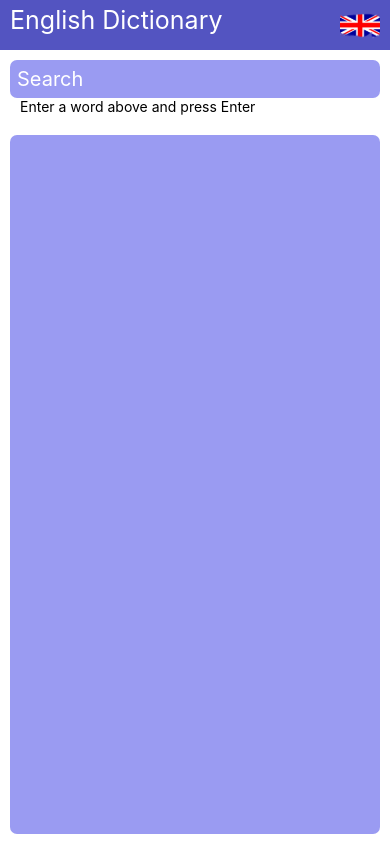
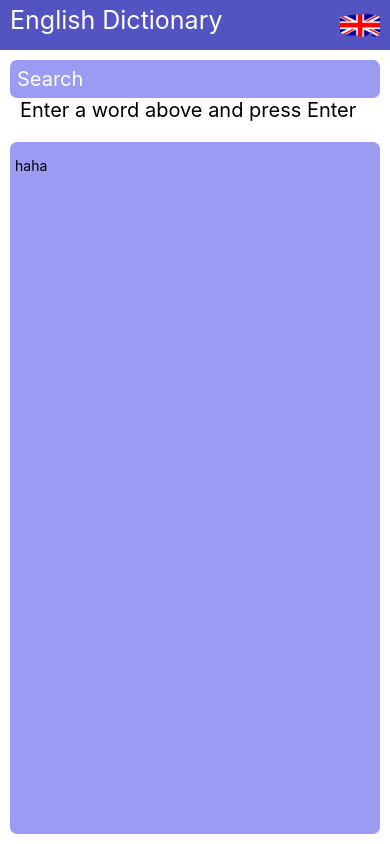
Before and after one commit to CollinsOlix/dictionary, a React Native app: screen / in a window 390 px wide. Built offline with nearby package versions, Linux system fonts and the light colour scheme.

Commit message:
Made minor changes like font sizes etc

```diff
--- a/App.js
+++ b/App.js
@@ -11,7 +11,13 @@ import {
   SectionList,
 } from "react-native";
 
+// getWordMeaning("hot");
+const App = () => {
   const getWordMeaning = async (word) => {
+    setIsLoading(true);
+    setHelperText(`Searching the web for ${word}`);
+    setWord("");
+    setPhonetics("");
     try {
       const datafetch = await fetch(
         `https://api.dictionaryapi.dev/api/v2/entries/en/${word}`
@@ -22,10 +28,8 @@ const getWordMeaning = async (word) => {
       alert(error);
     }
   };
-// getWordMeaning("hot");
-const App = () => {
   const [word, setWord] = useState("");
-  const [isLoading, setIsLoading] = useState("");
+  const [isLoading, setIsLoading] = useState(true);
   const [phonetics, setPhonetics] = useState("");
   const [helperText, setHelperText] = useState(
     "Enter a word above and press Enter"
@@ -57,6 +61,8 @@ const App = () => {
           onSubmitEditing={(e) => {
             (async () => await getWordMeaning(e.nativeEvent["text"]))().then(
               (res) => {
+                setHelperText("Enter a word above and press Enter");
+                setIsLoading(false);
                 setWord(res.word);
                 setPhonetics(res.phonetic);
                 setData([
@@ -76,10 +82,10 @@ const App = () => {
                           return `Meaning${index + 1} :    Part of Speech:    ${
                             res.meanings[count[index]].partOfSpeech
                           }
-                            \n${d.definition}\n ${
+                          \n${d.definition}${
                             d.example === undefined
                               ? ""
-                              : `Example: ${d.example}`
+                              : `\nExample: ${d.example}`
                           }`;
                         }),
                     ],
@@ -97,12 +103,17 @@ const App = () => {
             );
           }}
         ></TextInput>
-        <Text style={{ paddingHorizontal: 10 }}>{helperText}</Text>
+        <Text style={{ paddingHorizontal: 10, fontSize: 20 }}>
+          {helperText}
+        </Text>
         <View style={styles.meanings}>
           <View style={styles.wordIntro}>
             <Text style={styles.word}>{word}</Text>
             <Text style={styles.phonetics}>{phonetics}</Text>
           </View>
+          {isLoading ? (
+            <Text>haha</Text>
+          ) : (
             <SectionList
               sections={DATA}
               keyExtractor={(item, index) => item + index}
@@ -115,6 +126,7 @@ const App = () => {
                 <Text style={styles.sectionHeaderText}>{title}</Text>
               )}
             />
+          )}
         </View>
       </View>
     </SafeAreaView>
```
Lines whose indentation alone changed are shown as unchanged.
